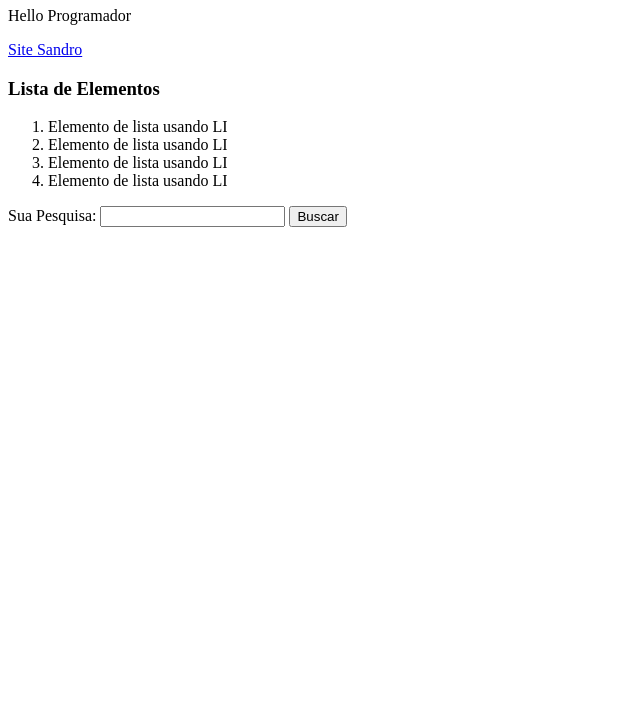
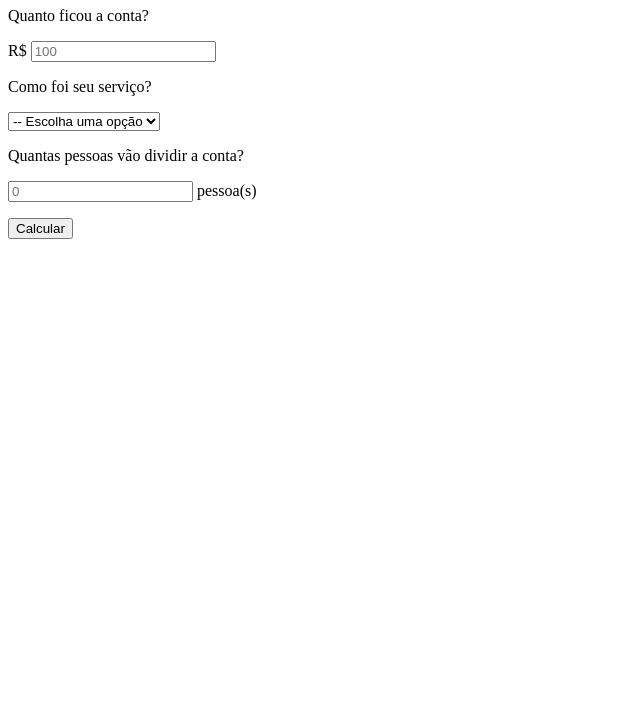
Before and after one commit to sjtorres/CalculadoraDeGorjetas, a plain HTML site: page index.html in a window 1280 px wide. Shown: the part 73-800 px from the top of the page, without its empty margins (0-640 px from the left). Drawn offline with Linux system fonts and the light colour scheme.

Commit message:
Base HTML finalizada

```diff
--- a/index.html
+++ b/index.html
@@ -5,34 +5,43 @@
   <meta charset="UTF-8">
   <meta http-equiv="X-UA-Compatible" content="IE=edge">
   <meta name="viewport" content="width=device-width, initial-scale=1.0">
-  <title>Curso de HTML5</title>
+  <title>Calculadora de Gorjetas</title>
 </head>
 
 <body>
-  <h1>Título da página usando o H1</h1>
-  <p>Hello Programador</p>
-  <a href="http://www.sandrotorres.com.br">Site Sandro</a>
-
   <div>
-    <h3>Lista de Elementos</h3>
-    <ol>
-      <li>Elemento de lista usando LI</li>
-      <li>Elemento de lista usando LI</li>
-      <li>Elemento de lista usando LI</li>
-      <li>Elemento de lista usando LI</li>
-    </ol>
+    <h1>Calculadora de Gorjetas</h1>
   </div>
-
   <div>
-    <form action="https://google.com.br/search" method="get">
-      <label for="q">Sua Pesquisa:</label>
-      <input type="text" name="q" required>
-
-      <input type="submit" value="Buscar">
+    <form>
+      <label for="bill">
+        <p>Quanto ficou a conta?</p>
+      </label>
+      <p>
+        R$ <input type="number" placeholder="100" name="bill" id="bill">
+      </p>
+      <label for="serviceQual">
+        <p>Como foi seu serviço?</p>
+      </label>
+      <p>
+        <select name="serviceQual" id="serviceQual">
+          <option value="0" selected disabled>-- Escolha uma opção</option>
+          <option value="0.3">30% - Incrível</option>
+          <option value="0.2">20% - Bom</option>
+          <option value="0.15">15% - Aceitável</option>
+          <option value="0.10">10% - Ruim</option>
+          <option value="0.05">05% - Péssimo</option>
+        </select>
+      </p>
+      <label for="people">
+        <p>Quantas pessoas vão dividir a conta?</p>
+      </label>
+      <p>
+        <input type="number" placeholder="0" name="people" id="people"> pessoa(s)
+      </p>
+      <button type="submit">Calcular</button>
     </form>
   </div>
-
-
 </body>
 
 </html>
```
